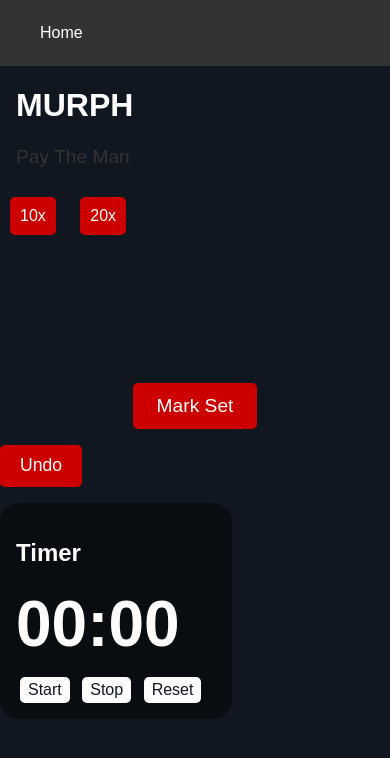
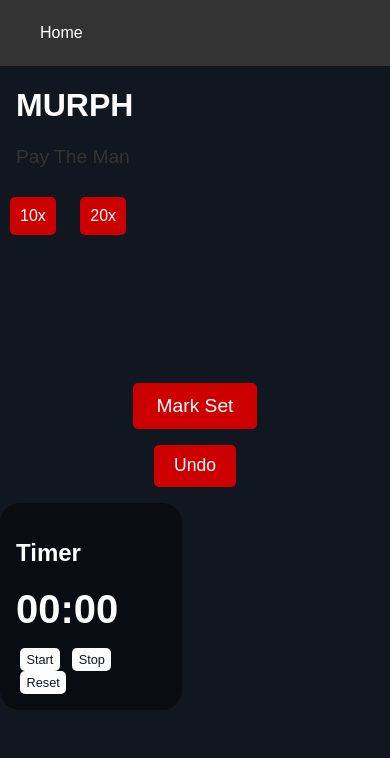
Before and after one commit to phacenet/phacenet.github.io, a plain HTML site: page MURPH.html in a window 390 px wide. Drawn offline with Linux system fonts and the light colour scheme.

Commit message:
Update styles.css

```diff
--- a/styles.css
+++ b/styles.css
@@ -431,3 +431,25 @@ input[type='checkbox']:not(.set-checkbox):checked {
   border: none;
   border-radius: 5px;
 }
+
+@media (max-width: 600px) {
+  .undo-button {
+    margin: 1rem auto; /* center the button */
+    display: block;
+  }
+}
+
+@media (max-width: 600px) {
+  .timer-container-small {
+    max-width: 150px; /* decrease the max-width */
+  }
+
+  .timer-display-small {
+    font-size: 2.5rem; /* decrease the font size */
+  }
+
+  .timer-btn-small {
+    font-size: 0.8rem; /* decrease the font size */
+    padding: 0.25rem 0.4rem; /* decrease the padding */
+  }
+}
```
